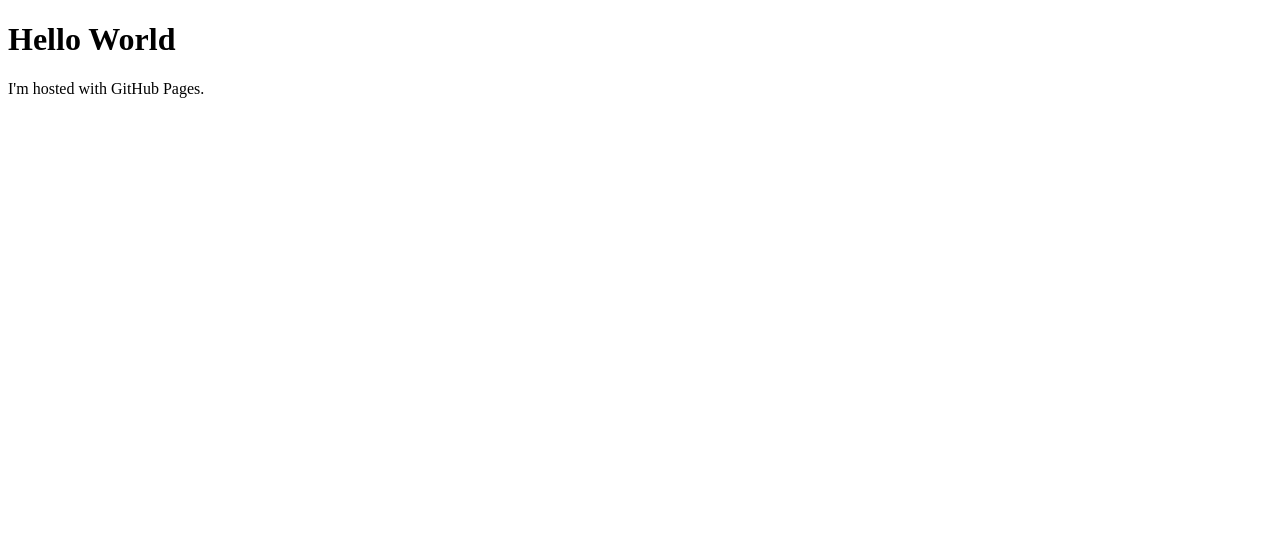
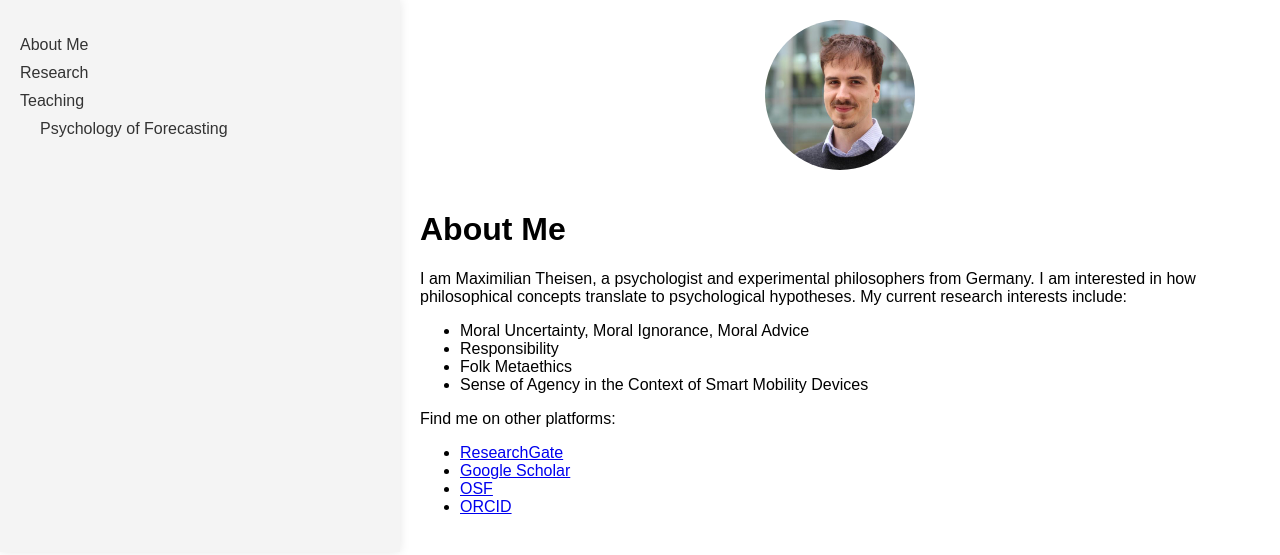
Before and after one commit to maximiliantheisen/maximiliantheisen.github.io, a plain HTML site: page index.html in a window 1280 px wide. Drawn offline with Linux system fonts and the light colour scheme.

Commit message:
Added subpages with content

```diff
--- a/index.html
+++ b/index.html
@@ -1,7 +1,85 @@
 <!DOCTYPE html>
-<html>
+<html lang="en">
+<head>
+    <meta charset="UTF-8">
+    <meta name="viewport" content="width=device-width, initial-scale=1.0">
+    <title>Maximilian Theisen</title>
+    <style>
+        body {
+            font-family: Arial, sans-serif;
+            margin: 0;
+            padding: 0;
+            display: flex;
+        }
+        .container {
+            display: flex;
+            flex-direction: column;
+            align-items: center;
+            width: 70%;
+            padding: 20px;
+        }
+        .portrait {
+            border-radius: 50%;
+            width: 150px;
+            height: 150px;
+            object-fit: cover;
+        }
+        .content {
+            text-align: left;
+            margin-top: 20px;
+        }
+        .menu {
+            width: 30%;
+            background-color: #f4f4f4;
+            padding: 20px;
+            box-shadow: 0 0 10px rgba(0,0,0,0.1);
+        }
+        .menu ul {
+            list-style-type: none;
+            padding: 0;
+        }
+        .menu ul li {
+            margin: 10px 0;
+        }
+        .menu ul li ul {
+            margin-top: 5px;
+            padding-left: 20px;
+        }
+        .menu ul li a {
+            text-decoration: none;
+            color: #333;
+        }
+        .menu ul li a:hover {
+            color: #007BFF;
+        }
+    </style>
+</head>
 <body>
-<h1>Hello World</h1>
-<p>I'm hosted with GitHub Pages.</p>
+    <div class="menu">
+        <ul>
+		    <li><a href="index.html">About Me</a></li>
+            <li><a href="research.html">Research</a></li>
+            <li>
+                <a href="teaching.html">Teaching</a>
+                <ul>
+                    <li><a href="forecasting.html">Psychology of Forecasting</a></li>
+                </ul>
+            </li>
+        </ul>
+    </div>
+    <div class="container">
+        <img src="portrait.jpg" alt="Portrait of Me" class="portrait">
+        <div class="content">
+            <h1>About Me</h1>
+            <p>I am Maximilian Theisen, a psychologist and experimental philosophers from Germany. I am interested in how philosophical concepts translate to psychological hypotheses. My current research interests include:</p>
+                <ul>
+                    <li>Moral Uncertainty, Moral Ignorance, Moral Advice</li>
+                    <li>Responsibility</li>
+                    <li>Folk Metaethics</li>
+                    <li>Sense of Agency in the Context of Smart Mobility Devices</li>
+                </ul>
+				<div>Find me on other platforms:</div><ul><li><a href="https://www.researchgate.net/profile/Maximilian_Theisen" title="ResearchGate" rel="nofollow">ResearchGate</a></li><li><a href="https://scholar.google.de/citations?user=bIS3Dl4AAAAJ" title="Google Scholar" rel="nofollow">Google Scholar</a></li><li><a href="https://osf.io/rt6xu/" title="OSF" rel="nofollow">OSF</a><br></li><li><a href="https://orcid.org/0000-0003-1596-805X" title="ORCID" rel="nofollow">ORCID</a></li></ul>
+        </div>
+    </div>
 </body>
 </html>
```
Also changed, not shown: forecasting.html (added, +31 -0 lines), research.html (added, +66 -0 lines), teaching.html (added, +45 -0 lines), portrait.jpg (added).
